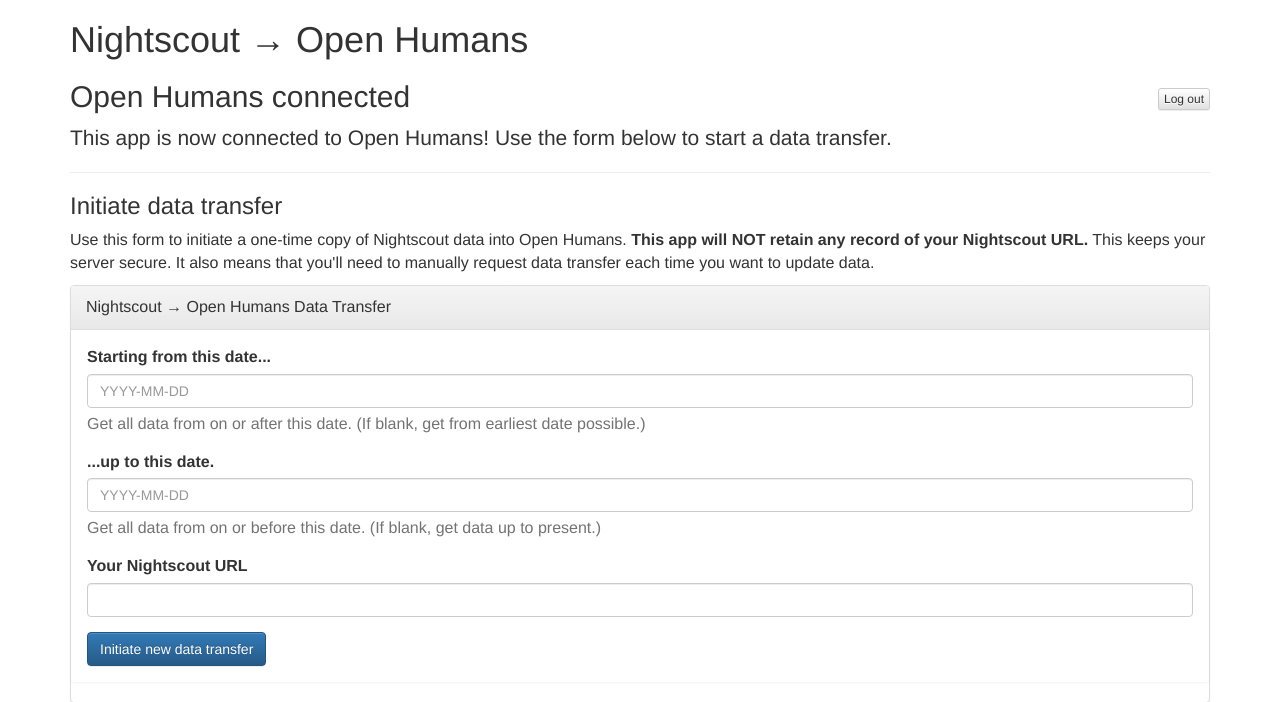
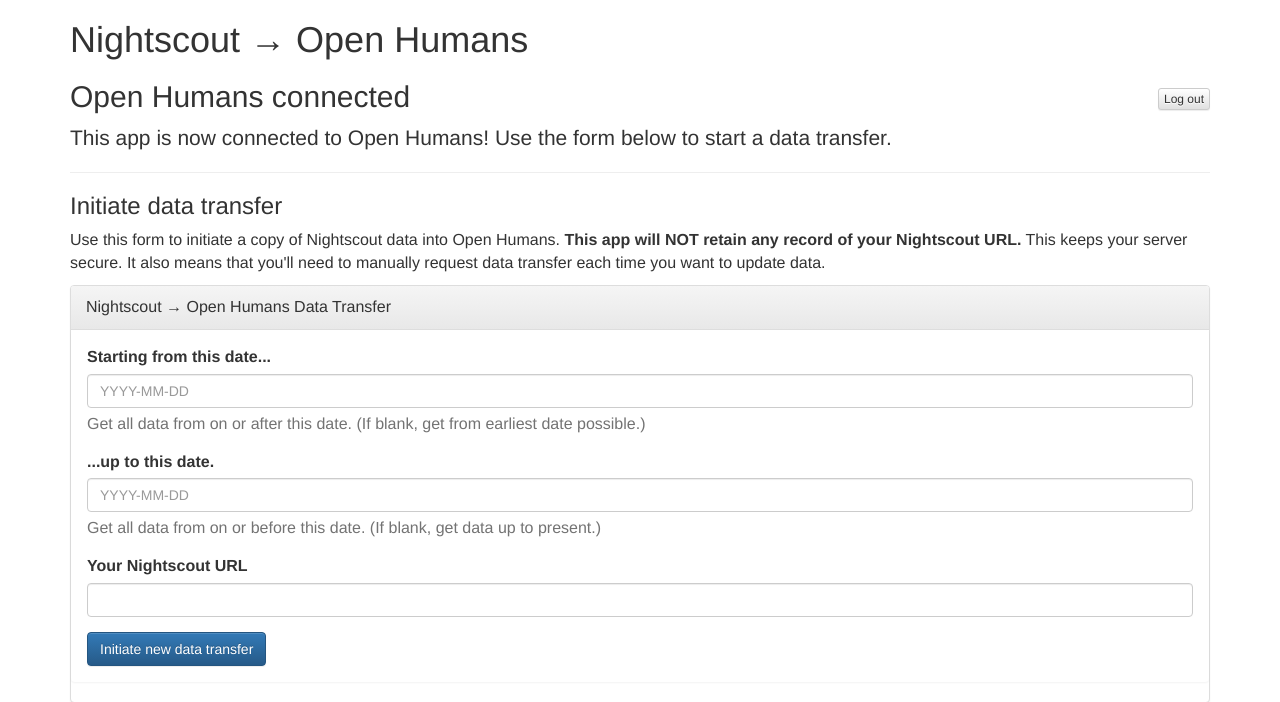
Before and after one commit to NightscoutFoundation/dataxfer, a Django app: template oh_data_source/templates/oh_data_source/index.html in a window 1280 px wide. Shown: the top 702 px of the page. Run offline with Django 3.2, Linux system fonts and the light colour scheme; the template is opened without the code that fills it, so the values that code supplies are empty; the visitor is signed in with stand-in values (Sample User, id 1); parts of the project's set-up code (start-up, migrations or seed data) failed here and were passed over; some libraries are stand-ins or nearby versions.

Commit message:
Edit html information text

```diff
--- a/oh_data_source/templates/oh_data_source/partials/index_logged_in.html
+++ b/oh_data_source/templates/oh_data_source/partials/index_logged_in.html
@@ -68,7 +68,7 @@
 
 <hr>
 {% if oh_data.data %}
-<h3>Replace data with new transfer</h3>
+<h3>New Data Transfer</h3>
 {% elif request.user.openhumansmember.last_xfer_datetime %}
 <h3>Initiate new data transfer</h3>
 {% else %}
--- a/oh_data_source/templates/oh_data_source/partials/request_xfer_form.html
+++ b/oh_data_source/templates/oh_data_source/partials/request_xfer_form.html
@@ -1,10 +1,9 @@
 {% if oh_data and oh_data.data %}
 <p>
-  <b>An update will erase and replace all current data.</b>
 </p>
 {% endif %}
 <p>
-  Use this form to initiate a one-time copy of Nightscout data into Open Humans.
+  Use this form to initiate a copy of Nightscout data into Open Humans.
   <b>This app will NOT retain any record of your Nightscout URL.</b>
   This keeps your server secure. It also means that you'll need to manually
   request data transfer each time you want to update data.
```
